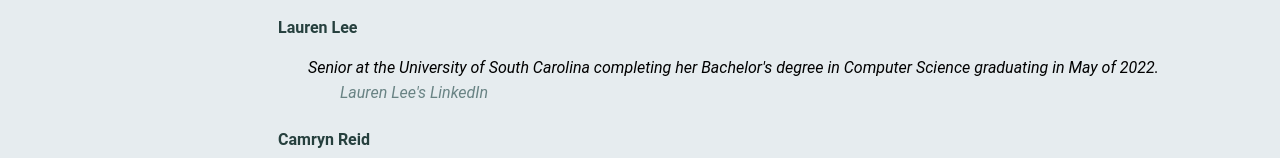
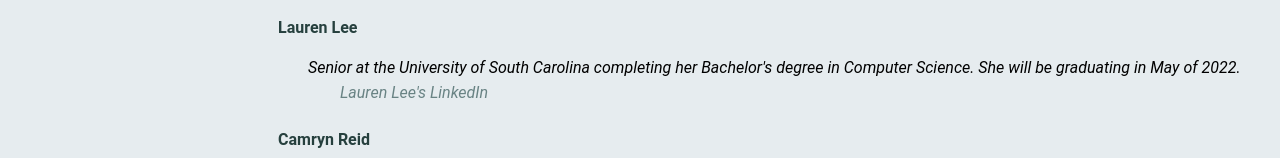
Before and after one commit to DaRosc/Housemates-Demo, a plain HTML site: page contact.html in a window 1280 px wide. Shown: the part 417-575 px from the top of the page. Drawn offline with Linux system fonts and the light colour scheme.

Commit message:
Update contact.html

```diff
--- a/contact.html
+++ b/contact.html
@@ -101,7 +101,7 @@
             <a href="https://www.linkedin.com/in/roscoe-burk-moody-633aa412b">Roscoe Burk-Moody's LinkedIn</a>
             </em> </p>
         <h4>Lauren Lee</h4>
-            <p> <em> Senior at the University of South Carolina completing her Bachelor's degree in Computer Science graduating in May of 2022. <br />
+            <p> <em> Senior at the University of South Carolina completing her Bachelor's degree in Computer Science. She will be graduating in May of 2022. <br />
             <a href="ttps://www.linkedin.com/in/lauren-lee-4471b7172">Lauren Lee's LinkedIn</a>
             </em> </p>
         <h4>Camryn Reid</h4>
```
